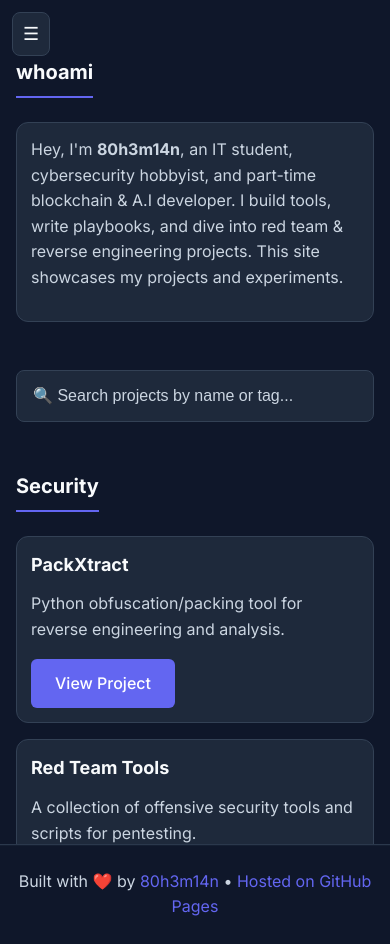
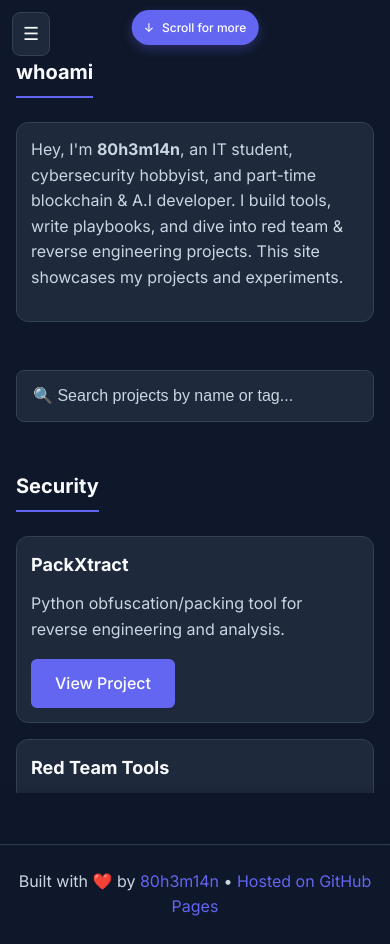
Before and after one commit to 80h3m14n/my-devfolio, a plain HTML site: page index.html in a window 390 px wide. Drawn offline with Linux system fonts and the light colour scheme.

Commit message:
removed scrollbar and added scroll indicator

```diff
--- a/assets/script.js
+++ b/assets/script.js
@@ -156,38 +156,62 @@ window.addEventListener("resize", () => {
   }
 });
 
-// Footer scroll visibility functionality
+// Footer scroll visibility and scroll indicators functionality
 const footer = document.querySelector("footer");
 const mainSections = document.querySelector(".main-sections");
+const content = document.querySelector(".content");
+const scrollHint = document.getElementById("scrollHint");
 
-function checkFooterVisibility() {
-  if (!mainSections || !footer) return;
+function checkScrollIndicators() {
+  if (!mainSections || !footer || !content) return;
 
   const scrollTop = mainSections.scrollTop;
   const scrollHeight = mainSections.scrollHeight;
   const clientHeight = mainSections.clientHeight;
 
-  // Show footer when user is near the bottom (within 100px)
+  // Check if there's more content to scroll
+  const hasMoreContent = scrollHeight > clientHeight;
   const isNearBottom = scrollTop + clientHeight >= scrollHeight - 100;
+  const isAtTop = scrollTop < 50;
 
+  // Show footer when user is near the bottom
   if (isNearBottom) {
     footer.classList.add("visible");
   } else {
     footer.classList.remove("visible");
   }
+
+  // Show scroll indicators when there's more content and user is at top
+  if (hasMoreContent && isAtTop && scrollHint) {
+    content.classList.add("has-more-content");
+    scrollHint.classList.add("visible");
+  } else {
+    content.classList.remove("has-more-content");
+    if (scrollHint) {
+      scrollHint.classList.remove("visible");
+    }
+  }
+
+  // Hide scroll hint after user scrolls a bit
+  if (scrollTop > 100 && scrollHint) {
+    scrollHint.classList.remove("visible");
+  }
 }
 
 // Debounced scroll function for better performance
-const debouncedFooterCheck = debounce(checkFooterVisibility, 100);
+const debouncedScrollCheck = debounce(checkScrollIndicators, 100);
 
 // Add scroll listener to main content area
 if (mainSections) {
-  mainSections.addEventListener("scroll", debouncedFooterCheck);
+  mainSections.addEventListener("scroll", debouncedScrollCheck);
 }
+
+// Initial check on load
+setTimeout(checkScrollIndicators, 500);
 
 // Also check on mobile menu scroll (if applicable)
 if (window.innerWidth <= 768) {
-  window.addEventListener("scroll", debouncedFooterCheck);
+  window.addEventListener("scroll", debouncedScrollCheck);
 }
 
 console.log("🚀 Modern portfolio loaded successfully!");
--- a/assets/styles.css
+++ b/assets/styles.css
@@ -87,6 +87,78 @@ body {
   flex: 1;
   overflow-y: auto;
   padding: 2rem 3rem;
+  /* Remove scrollbars while maintaining scroll functionality */
+  -ms-overflow-style: none;
+  scrollbar-width: none;
+  position: relative;
+}
+
+.main-sections::-webkit-scrollbar {
+  display: none;
+}
+
+/* Scroll indicator - gradient fade at bottom */
+.content::after {
+  content: "";
+  position: fixed;
+  bottom: 0;
+  left: 280px;
+  right: 0;
+  height: 60px;
+  background: linear-gradient(transparent, var(--bg-dark));
+  pointer-events: none;
+  opacity: 0;
+  transition: opacity 0.3s ease;
+  z-index: 30;
+}
+
+.content.has-more-content::after {
+  opacity: 1;
+}
+
+/* Floating scroll hint */
+.scroll-hint {
+  position: fixed;
+  top: 20px;
+  left: 50%;
+  transform: translateX(-50%) translateY(-20px);
+  background: var(--primary);
+  color: white;
+  padding: 0.75rem 1rem;
+  border-radius: 25px;
+  font-size: 0.9rem;
+  font-weight: 500;
+  opacity: 0;
+  transition: all 0.3s ease;
+  z-index: 50;
+  box-shadow: 0 4px 12px rgba(99, 102, 241, 0.3);
+}
+
+.scroll-hint.visible {
+  opacity: 1;
+  transform: translateX(-50%) translateY(0);
+}
+
+.scroll-hint::before {
+  content: "↓";
+  margin-right: 0.5rem;
+  animation: bounce 2s infinite;
+}
+
+@keyframes bounce {
+  0%,
+  20%,
+  50%,
+  80%,
+  100% {
+    transform: translateY(0);
+  }
+  40% {
+    transform: translateY(-5px);
+  }
+  60% {
+    transform: translateY(-3px);
+  }
 }
 
 section {
@@ -277,6 +349,22 @@ footer a:hover {
     padding: 4rem 1.5rem 1rem 1.5rem;
   }
 
+  .content::after {
+    left: 0;
+  }
+
+  .scroll-hint {
+    top: 15px;
+    left: 50%;
+    transform: translateX(-50%) translateY(-15px);
+    padding: 0.625rem 0.875rem;
+    font-size: 0.8rem;
+  }
+
+  .scroll-hint.visible {
+    transform: translateX(-50%) translateY(0);
+  }
+
   footer {
     position: fixed;
     left: 0;
@@ -312,6 +400,12 @@ footer a:hover {
     padding: 3.5rem 1rem 1rem 1rem;
   }
 
+  .scroll-hint {
+    top: 10px;
+    padding: 0.5rem 0.75rem;
+    font-size: 0.75rem;
+  }
+
   footer {
     padding: 1.5rem 1rem;
     transform: translateY(100%);
--- a/index.html
+++ b/index.html
@@ -31,6 +31,9 @@
     </nav>
 
     <main class="content">
+        <!-- Scroll hint for users -->
+        <div class="scroll-hint" id="scrollHint">Scroll for more</div>
+
         <div class="main-sections">
             <section id="about">
                 <h2>whoami</h2>
@@ -142,6 +145,8 @@
                 <p>Btw, I am an aspiring offensive security engineer and always open to collaborations.</p>
             </section>
         </div>
+        <br>
+        <br>
 
         <footer>
             <p>Built with ❤️ by <a href="https://github.com/80h3m14n" target="_blank"
```
